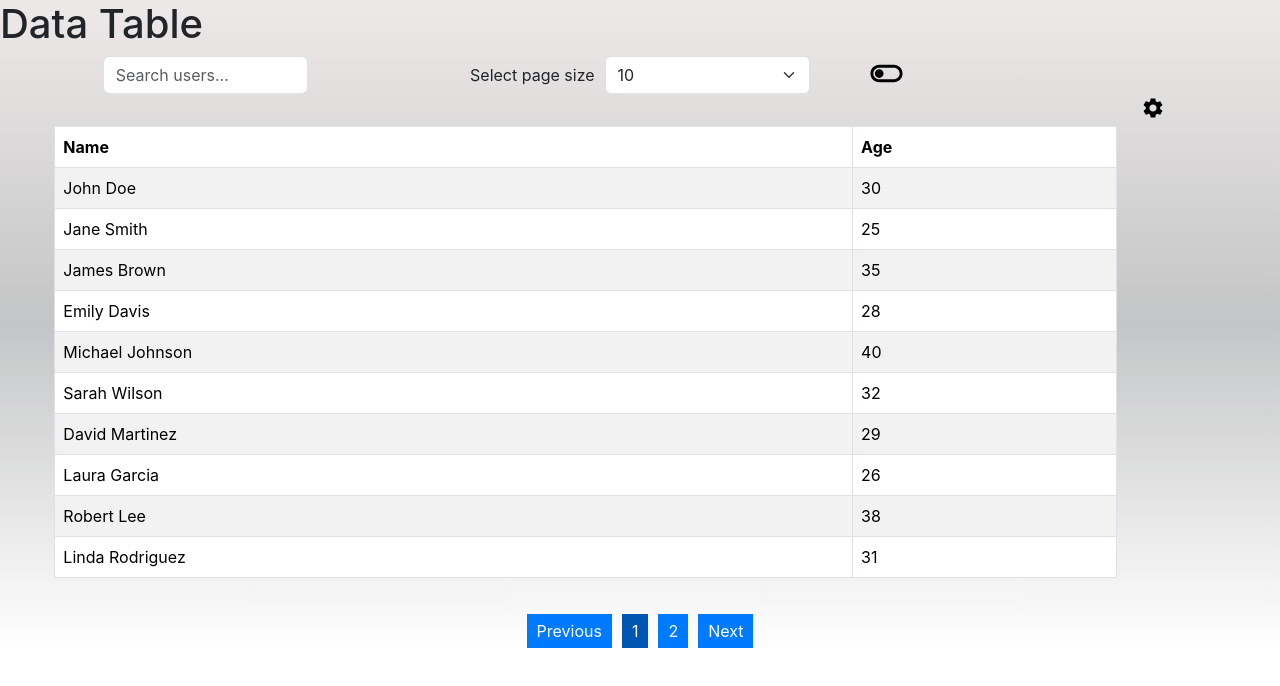
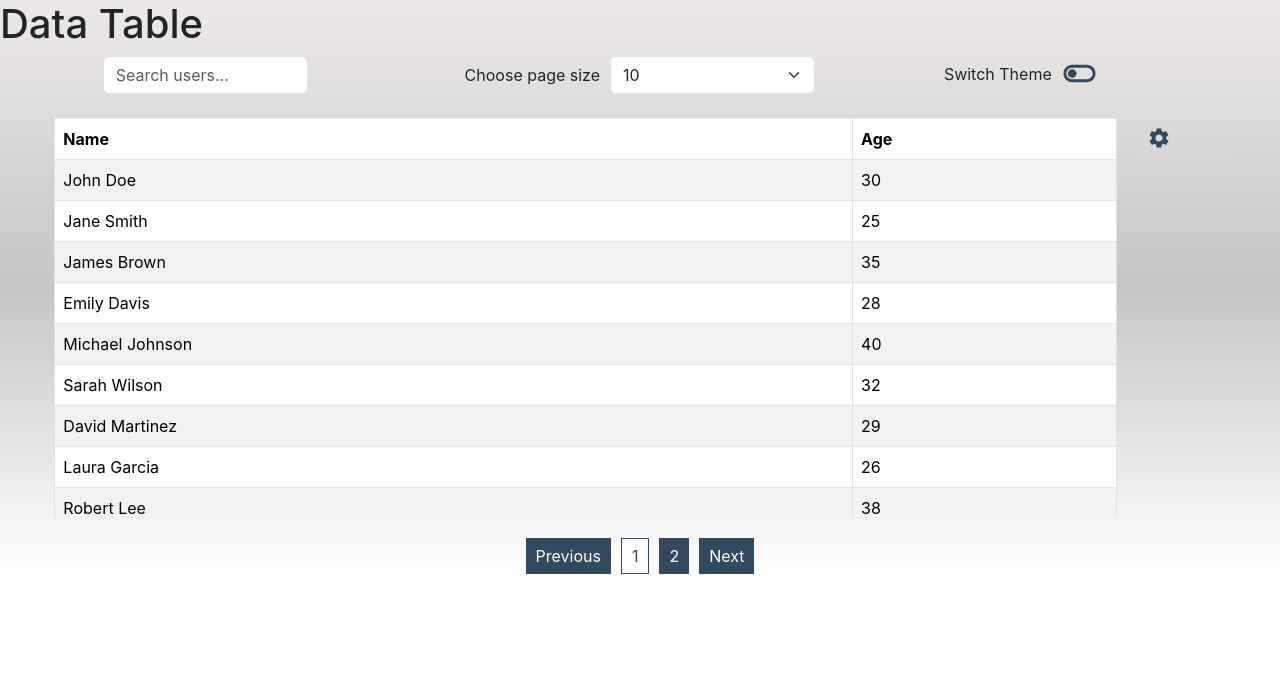
Before and after one commit to NidhinaJustin/frontend-code-challenge, a React (Create React App) app: page / in a window 1280 px wide. Shown: the top 686 px of the page. Built offline with nearby package versions, Linux system fonts and the light colour scheme.

Commit message:
context is created to make the component short and to access the values in multiple components

```diff
--- a/src/App.css
+++ b/src/App.css
@@ -10,9 +10,7 @@
   border: 1px solid #D7DBDD;
   padding: 5px;
 }
-.tableContent{
-  margin-top: 2rem;
-}
+
 .pagination {
   display: flex;
   justify-content: center;
@@ -23,29 +21,55 @@
   margin: 0 5px;
   padding: 5px 10px;
   border: none;
-  background-color: #007bff;
+  background-color: #34495E;
   color: white;
   cursor: pointer;
 }
+.pagination button:disabled {
+  background-color: #34495E;
+  cursor: not-allowed;
+}
 
 .pagination button.active {
-  background-color: #0056b3;
+  background-color: #fff;
+  color :#34495E;
+  border: 1px solid #34495E;
 }
 .searchBar{
   display: flex;
   justify-content: center;
   align-items: center;
 }
-.labelInputContainer {
+.labelAlignment {
   display: flex;
   justify-content: center;
   align-items: center;
 }
 
-.labelInputContainer label {
+.labelAlignment label {
   margin-right: 10px;
 }
-.labelInputContainer select{
+.labelAlignment select{
   width: 50%;
-
 }
+.messageBlock{
+  display: flex;
+  justify-content: center;
+  align-items: center;
+  min-height: 40vh;
+}
+.scrollable-table{
+  max-height: 400px;
+  overflow: auto
+}
+table {
+  border-collapse: collapse;
+}
+.scrollable-table::-webkit-scrollbar {
+  display: none;
+}
+.tableContent th {
+  position: -webkit-sticky;
+  position: sticky;
+  top: 0;
+}
--- a/src/App.tsx
+++ b/src/App.tsx
@@ -1,7 +1,7 @@
 import React, { useState } from "react";
 import "./App.css";
 import DataTable from "./components/DataTable/DataTable";
-import { columns, data } from "./components/DataTable/DataTableConstants";
+import { DataTableProvider } from "./DataTableContext";
 
 export default function App() {
   const [isChangeTheme, setIsChangeTheme] = useState<boolean>(false);
@@ -11,9 +11,11 @@ export default function App() {
   }
 
   return (
+    <DataTableProvider>
     <div className={`${isChangeTheme ? "dataTableTheme" :"dataTableDefaultTheme"}`}>
       <h1>Data Table</h1>
-      <DataTable data={data} columns={columns} isChangeTheme={isChangeTheme} handleChangeTheme={handleChangeTheme}/>
+      <DataTable isChangeTheme={isChangeTheme} handleChangeTheme={handleChangeTheme}/>
     </div>
+    </DataTableProvider>
   );
 }
--- /dev/null
+++ b/src/DataTableContext.tsx
@@ -0,0 +1,87 @@
+import React, { createContext, useContext, useState, ReactNode, useEffect } from "react";
+import { ColumnHeader, UserData } from "./components/DataTable/DataTableTypes";
+import { columns , data } from "./components/DataTable/DataTableConstants";
+
+interface DataTableContextProps {
+
+  columnList: ColumnHeader[];
+  userData:UserData[]
+  headers: ColumnHeader[];
+  currentPage:number;
+  filteredData:UserData[];
+  postsPerPage:number;
+  searchKey:string;
+  isChangeTheme:boolean;
+  setColumnList: (columns: ColumnHeader[]) => void;
+  setHeaders: (headers: ColumnHeader[]) => void;
+  setUserData:(data:UserData[]) =>void;
+  setCurrentPage:(num:number)=>void;
+  setPostsPerPage:(num:number)=>void;
+  setSearchKey:(key:string)=>void;
+  setIsChangeTheme:(key:boolean)=>void
+}
+
+const DataTableContext = createContext<DataTableContextProps | undefined>(undefined);
+
+export const useDataTableContext = () => {
+  const context = useContext(DataTableContext);
+  if (!context) {
+    throw new Error("useDataTableContext must be used within a DataTableProvider");
+  }
+  return context;
+};
+
+interface DataTableProviderProps {
+  children: ReactNode; // Specify the type for children
+}
+
+export const DataTableProvider: React.FC<DataTableProviderProps> = ({ children }) => {
+
+  const [columnList, setColumnList] = useState<ColumnHeader[]>(columns);
+  const [headers, setHeaders] = useState<ColumnHeader[]>([]);
+  const [userData, setUserData] = useState<UserData[]>(data);
+  const [currentPage, setCurrentPage] = useState<number>(1);
+  const [postsPerPage, setPostsPerPage] = useState<number>(10);
+  const [searchKey, setSearchKey] = useState<string>("");
+  const [isChangeTheme, setIsChangeTheme] = useState<boolean>(false);
+
+
+  useEffect(() => {
+    const tableHeaders = columnList.filter((i) => i.isChecked === true);
+    setHeaders(tableHeaders);
+  }, [columnList]);
+
+  const indexOfLastUser = currentPage * postsPerPage;
+  const indexOfFirstUser = indexOfLastUser - postsPerPage;
+  let filteredData = userData.slice(indexOfFirstUser, indexOfLastUser);
+  if (searchKey !== "") {
+    filteredData = filteredData.filter((user) => {
+      return user.name.toLowerCase().includes(searchKey.toLowerCase());
+    });
+  }
+  return (
+    <DataTableContext.Provider
+      value={{
+
+        columnList,
+        setColumnList,
+        headers,
+        setHeaders,
+        userData,
+        setUserData,
+        currentPage,
+        setCurrentPage,
+        filteredData,
+        postsPerPage,
+        searchKey,
+        setPostsPerPage,
+        setSearchKey,
+        isChangeTheme,
+        setIsChangeTheme
+
+      }}
+    >
+      {children}
+    </DataTableContext.Provider>
+  );
+};
--- a/src/components/DataTable/DataTable.tsx
+++ b/src/components/DataTable/DataTable.tsx
@@ -1,61 +1,38 @@
-import React, { useEffect, useState } from "react";
-import { Table, Row, Col } from "react-bootstrap";
-import { ColumnHeader, UserData } from "./DataTableTypes";
-import SettingsIcon from "@mui/icons-material/Settings";
+import React from "react";
+import {  Row, Col } from "react-bootstrap";
 import Pagination from "../Pagination";
 import { Input } from "reactstrap";
-import ToggleOnOutlinedIcon from '@mui/icons-material/ToggleOnOutlined';
-import ToggleOffOutlinedIcon from '@mui/icons-material/ToggleOffOutlined';
+import ToggleOnOutlinedIcon from "@mui/icons-material/ToggleOnOutlined";
+import ToggleOffOutlinedIcon from "@mui/icons-material/ToggleOffOutlined";
+import HeaderList from "./HeaderList";
+import { useDataTableContext } from "../../DataTableContext";
+import TableContent from "./TableContent";
 
 interface DataTableProps {
-  data: UserData[];
-  columns: ColumnHeader[];
-  isChangeTheme:boolean;
-  handleChangeTheme:()=>void;
+  isChangeTheme:boolean
+  handleChangeTheme:()=>void
 }
-export default function DataTable({ data, columns,isChangeTheme, handleChangeTheme }: DataTableProps) {
-  const [isColumnSettingOpen, setIsColumnSettingOpen] =
-    useState<boolean>(false);
-    const [userData, setUserData] =useState<UserData[]>(data)
-  const [columnList, setColumnList] = useState<ColumnHeader[]>(columns);
-  const [headers, setHeaders] = useState<ColumnHeader[]>(columns);
-  const [postsPerPage, setPostsPerPage] = useState<number>(10);
-  const [currentPage, setCurrentPage] = useState<number>(1);
-  const [searchKey, setSearchKey] = useState<string>("");
+export default function DataTable({
+  isChangeTheme,
+  handleChangeTheme,
+}: DataTableProps) {
+  const {
+    headers,
+    filteredData,
+    userData,
+    postsPerPage,
+    searchKey,
+    currentPage,
+    setPostsPerPage,
+    setSearchKey,
+    setCurrentPage,
+  } = useDataTableContext();
 
-
-  useEffect(() => {
-    const tableHeaders = columnList.filter((i) => i.isChecked === true);
-    setHeaders(tableHeaders);
-  }, [columnList]);
-
-  const getKeyName = (label: string) => {
-    let key = label?.toLowerCase();
-    return key as keyof UserData;
-  };
-
-  const handleSelectHeaders = () => {
-    setIsColumnSettingOpen(!isColumnSettingOpen);
-  };
-
-  const handleCheckboxChange = (column: ColumnHeader) => {
-    let headerList = [...columnList];
-    let header = column;
-    header.isChecked = header.isChecked ? !header.isChecked : true;
-    const index = headerList.findIndex((item) => item.name === column.name);
-    if (index !== -1) {
-      headerList[index] = header;
-    }
-    setColumnList(headerList);
-  };
   const handlePageSize = (e: React.ChangeEvent<HTMLInputElement>) => {
     const pageSize = parseInt(e.target.value);
     setPostsPerPage(pageSize);
+
   };
-
-  const indexOfLastUser = currentPage * postsPerPage;
-  const indexOfFirstUser = indexOfLastUser - postsPerPage;
-  let filteredData = userData.slice(indexOfFirstUser, indexOfLastUser);
 
   const handlePagination = (pageNumber: number) => {
     setCurrentPage(pageNumber);
@@ -63,23 +40,13 @@ export default function DataTable({ data, columns,isChangeTheme, handleChangeThe
   const handleSearchUser = (e: React.ChangeEvent<HTMLInputElement>) => {
     setSearchKey(e.target.value);
   };
-
-  if (searchKey !== "") {
-    filteredData = filteredData.filter((user) => {
-      return user.name.toLowerCase().includes(searchKey.toLowerCase());
-    });
+  const updateTheme=()=>{
+    handleChangeTheme();
   }
-
-  function handleHeaderClick(header:string) {
-    let title= header as keyof UserData
-    const newdata = [...userData].sort((a, b) => (a[title] > b[title] ? 1 : -1));
-    setUserData(newdata);
-  }
-
-
 
   return (
     <>
+      <div className="mb-4">
         <Row>
           <Col md={4}>
             <div className="searchBar">
@@ -96,8 +63,8 @@ export default function DataTable({ data, columns,isChangeTheme, handleChangeThe
             </div>
           </Col>
           <Col md={4}>
-          <div className="labelInputContainer ">
-            <label>Select page size</label>
+            <div className="labelAlignment">
+              <label>Choose page size</label>
               <Input
                 id="postsPerPage"
                 type="select"
@@ -111,66 +78,67 @@ export default function DataTable({ data, columns,isChangeTheme, handleChangeThe
               </Input>
             </div>
           </Col>
-        <Col md={4}>
-        <div title="Change Theme" onClick={handleChangeTheme}>
-          {isChangeTheme ? (<ToggleOnOutlinedIcon fontSize="large" style={{ color: 'white' }}  />):(<ToggleOffOutlinedIcon fontSize="large" style={{ color: 'black' }} />)}
+          <Col md={3}>
+            <div className="labelAlignment">
+              <label>Switch Theme</label>
+              <div title="Change Theme" onClick={updateTheme}>
+                {isChangeTheme ? (
+                  <ToggleOnOutlinedIcon
+                    fontSize="large"
+                    style={{ color: "white" }}
+                  />
+                ) : (
+                  <ToggleOffOutlinedIcon
+                    fontSize="large"
+                    style={{ color: "#34495E" }}
+                  />
+                )}
+              </div>
             </div>
           </Col>
         </Row>
+      </div>
       <Row className="justify-content-center">
         <Col md={10}>
-          <Table className="tableContent" striped bordered hover>
-            <thead>
-              <tr>
-                {headers.map((col, key) => (
-                  <th onClick={()=>handleHeaderClick(col.name)} key={key}>{col.name}</th>
-                ))}
-              </tr>
-            </thead>
-            <tbody>
-              {filteredData.map((user, index) => (
-                <tr key={index}>
-                  {headers.map((col, key) => (
-                    <td key={key}>{user[getKeyName(col.name)]}</td>
-                  ))}
-                </tr>
-              ))}
-            </tbody>
-          </Table>
-        </Col>
-        <Col md={1}>
-          <div title="select header" onClick={handleSelectHeaders}>
-            <SettingsIcon style={{ color: isChangeTheme ? 'white' : 'black' }}  />
+          {headers.length ? (
+            <div className="scrollable-table">
+              {!filteredData.length && searchKey !== "" ? (
+                <div
+                  className="messageBlock"
+                  style={{ color: isChangeTheme ? "white" : "#34495E" }}
+                >
+                  <h3>{`No user with the key ${searchKey} exists`}</h3>
                 </div>
-          {isColumnSettingOpen && (
-            <div className="headerDropdown">
-              {columns.map((col, index) => (
-                <div key={index}>
-                  <label>
-                    <input
-                      type="checkbox"
-                      name={col.name}
-                      checked={col["isChecked"] ?? false}
-                      onChange={() => handleCheckboxChange(col)}
-                    />
-                    {col.name}
-                  </label>
+              ) : (
+                <TableContent />
+              )}
             </div>
-              ))}
+          ) : (
+            <div
+              className="messageBlock"
+              style={{ color: isChangeTheme ? "white" : "#34495E" }}
+            >
+              <h3>Please select header from the list</h3>
             </div>
           )}
         </Col>
+        <Col md={1}>
+          <HeaderList isChangeTheme={isChangeTheme} />
+        </Col>
       </Row>
+      {filteredData.length>0 && headers.length>0  && (
       <Row>
         <Col md={12}>
           <Pagination
             length={userData.length}
             postsPerPage={postsPerPage}
             currentPage={currentPage}
+            isChangeTheme={isChangeTheme}
             handlePagination={handlePagination}
           />
         </Col>
       </Row>
+      )}
     </>
   );
 }
--- /dev/null
+++ b/src/components/DataTable/HeaderList.tsx
@@ -0,0 +1,59 @@
+import React, { useState } from "react";
+import { ColumnHeader } from "./DataTableTypes";
+import SettingsIcon from "@mui/icons-material/Settings";
+import { useDataTableContext } from "../../DataTableContext";
+import { columns } from "./DataTableConstants";
+
+interface HeaderListProps {
+  isChangeTheme: boolean;
+}
+
+export default function HeaderList({
+  isChangeTheme,
+}: HeaderListProps) {
+  const [isColumnSettingOpen, setIsColumnSettingOpen] =
+    useState<boolean>(false);
+    const {
+        columnList,
+        setColumnList
+      } = useDataTableContext();
+
+    const handleCheckboxChange = (column: ColumnHeader) => {
+        let headerList = [...columnList];
+        let header = column;
+        header.isChecked = header.isChecked ? !header.isChecked : true;
+        const index = headerList.findIndex((item) => item.name === column.name);
+        if (index !== -1) {
+          headerList[index] = header;
+        }
+        setColumnList(headerList);
+      };
+
+
+  const handleSelectHeaders = () => {
+    setIsColumnSettingOpen(!isColumnSettingOpen);
+  };
+
+  return (
+    <div className="headerDropdown">
+      <div title="select header" onClick={handleSelectHeaders}>
+        <SettingsIcon style={{ color: isChangeTheme ? "white" : "#34495E" }} />
+      </div>
+      {isColumnSettingOpen &&
+        columns.map((col, index) => (
+          <div key={index}>
+            <label>
+              <input
+                type="checkbox"
+                className="ml-2"
+                name={col.name}
+                checked={col["isChecked"] ?? false}
+                onChange={() => handleCheckboxChange(col)}
+              />
+              {col.name}
+            </label>
+          </div>
+        ))}
+    </div>
+  );
+}
--- /dev/null
+++ b/src/components/DataTable/TableContent.tsx
@@ -0,0 +1,54 @@
+import React from "react";
+import { Table } from "react-bootstrap";
+import { useDataTableContext } from "../../DataTableContext";
+import { UserData } from "./DataTableTypes";
+
+export default function TableContent() {
+  const { headers, userData, setUserData, filteredData, isChangeTheme } =
+    useDataTableContext();
+
+  function handleHeaderClick(header: string) {
+    let title = header as keyof UserData;
+    const newdata = [...userData].sort((a, b) =>
+      a[title] > b[title] ? 1 : -1
+    );
+    setUserData(newdata);
+  }
+  const getKeyName = (label: string) => {
+    let key = label?.toLowerCase();
+    return key as keyof UserData;
+  };
+  return (
+    <div className="scrollable-table">
+      {headers.length ? (
+        <Table className="tableContent" striped bordered hover>
+          <thead>
+            <tr>
+              {headers.map((col, key) => (
+                <th onClick={() => handleHeaderClick(col.name)} key={key}>
+                  {col.name}
+                </th>
+              ))}
+            </tr>
+          </thead>
+          <tbody>
+            {filteredData.map((user, index) => (
+              <tr key={index}>
+                {headers.map((col, key) => (
+                  <td key={key}>{user[getKeyName(col.name)]}</td>
+                ))}
+              </tr>
+            ))}
+          </tbody>
+        </Table>
+      ) : (
+        <div
+          className="messageBlock"
+          style={{ color: isChangeTheme ? "white" : "#34495E" }}
+        >
+          <h3>Please select header from the list</h3>
+        </div>
+      )}
+    </div>
+  );
+}
--- a/src/components/Pagination.tsx
+++ b/src/components/Pagination.tsx
@@ -4,10 +4,11 @@ interface PaginationProps {
   postsPerPage: number;
   length: number;
   currentPage: number;
+  isChangeTheme:boolean;
   handlePagination: (pageNumber: number) => void;
 }
 
-const Pagination = ({ postsPerPage, length, currentPage, handlePagination }: PaginationProps) => {
+const Pagination = ({ postsPerPage, length, currentPage,isChangeTheme, handlePagination }: PaginationProps) => {
   const paginationNumbers = [];
   const totalPages = Math.ceil(length / postsPerPage);
 
@@ -16,7 +17,7 @@ const Pagination = ({ postsPerPage, length, currentPage, handlePagination }: Pag
   }
 
   return (
-    <div className="pagination">
+    <div className={`pagination `}>
       <button
         onClick={() => handlePagination(currentPage - 1)}
         disabled={currentPage === 1}
```
Lines whose indentation alone changed are shown as unchanged.
